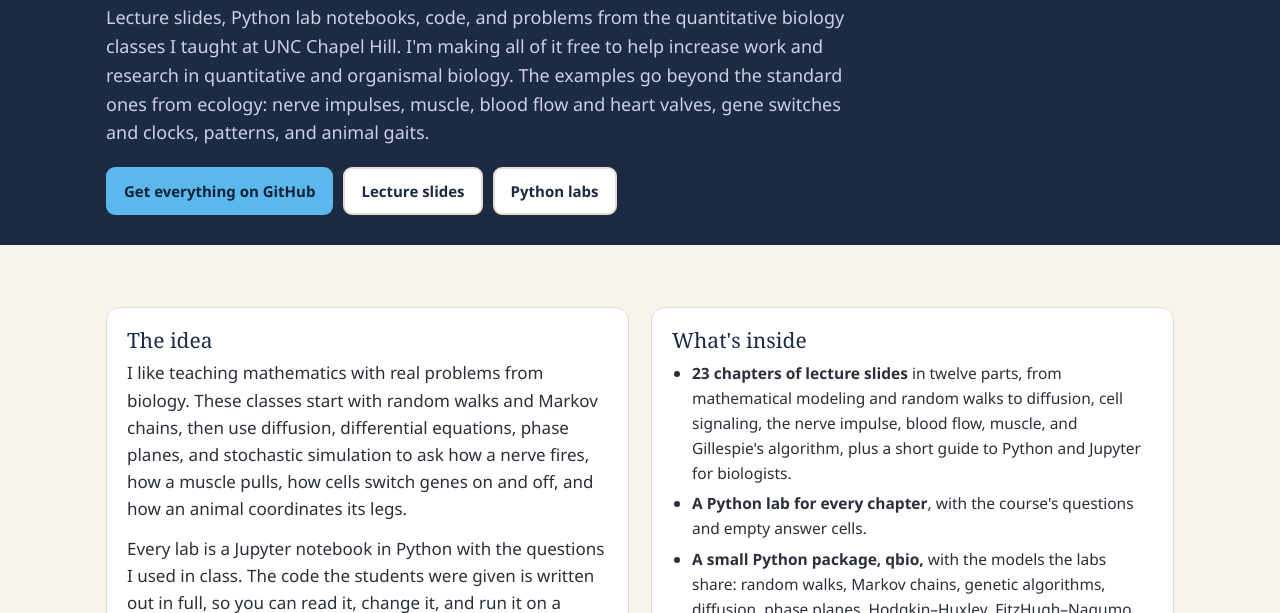
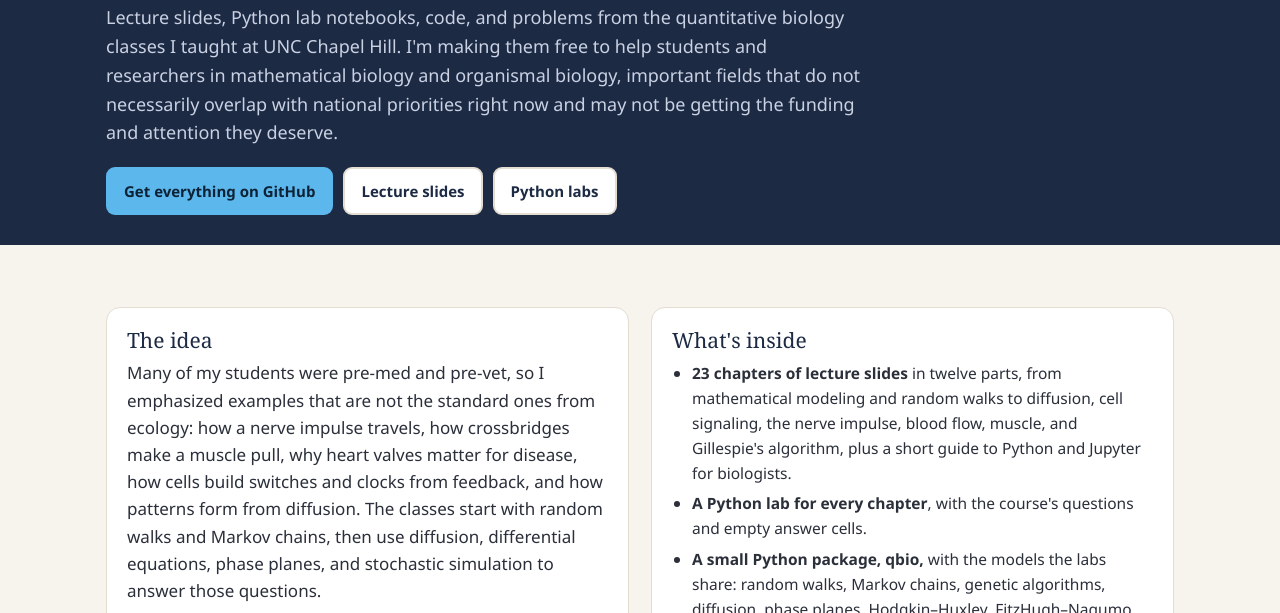
Before and after one commit to fairyflies9/fairyflies9.github.io, a plain HTML site: page qbio.html in a window 1280 px wide. Shown: the part 184-797 px from the top of the page. Drawn offline with Linux system fonts and the light colour scheme.

Commit message:
Quantitative Biology page: opening in the words of the announcement
The opening now says why the materials are free (to help students and
researchers in mathematical and organismal biology), and "The idea" says why
the examples are not the standard ecology ones (many students were pre-med
and pre-vet).

Co-Authored-By: Claude Opus 5.5 <noreply@anthropic.com>

```diff
--- a/qbio.html
+++ b/qbio.html
@@ -30,7 +30,7 @@
 <div class="page-hero"><div class="wrap">
   <div class="kicker hero-kicker">Open course materials</div>
   <h1>Introduction to Quantitative Biology</h1>
-  <p>Lecture slides, Python lab notebooks, code, and problems from the quantitative biology classes I taught at UNC Chapel Hill. I'm making all of it free to help increase work and research in quantitative and organismal biology. The examples go beyond the standard ones from ecology: nerve impulses, muscle, blood flow and heart valves, gene switches and clocks, patterns, and animal gaits.</p>
+  <p>Lecture slides, Python lab notebooks, code, and problems from the quantitative biology classes I taught at UNC Chapel Hill. I'm making them free to help students and researchers in mathematical biology and organismal biology, important fields that do not necessarily overlap with national priorities right now and may not be getting the funding and attention they deserve.</p>
   <div class="btns">
     <a class="btn solid" href="https://github.com/fairyflies9/Quantitative-Biology">Get everything on GitHub</a>
     <a class="btn line" href="https://github.com/fairyflies9/Quantitative-Biology/tree/main/lectures">Lecture slides</a>
@@ -42,7 +42,7 @@
   <div class="two">
     <div class="box">
       <h3>The idea</h3>
-      <p>I like teaching mathematics with real problems from biology. These classes start with random walks and Markov chains, then use diffusion, differential equations, phase planes, and stochastic simulation to ask how a nerve fires, how a muscle pulls, how cells switch genes on and off, and how an animal coordinates its legs.</p>
+      <p>Many of my students were pre-med and pre-vet, so I emphasized examples that are not the standard ones from ecology: how a nerve impulse travels, how crossbridges make a muscle pull, why heart valves matter for disease, how cells build switches and clocks from feedback, and how patterns form from diffusion. The classes start with random walks and Markov chains, then use diffusion, differential equations, phase planes, and stochastic simulation to answer those questions.</p>
       <p>Every lab is a Jupyter notebook in Python with the questions I used in class. The code the students were given is written out in full, so you can read it, change it, and run it on a laptop or in Google Colab.</p>
       <video controls muted playsinline preload="metadata" poster="img/qbio-showcase-poster.jpg" style="width:100%;max-width:520px;border-radius:12px;margin-top:8px;background:#0b0f17" aria-label="A one-minute tour of the course: random walks, diffusion, a limit cycle, an action potential, a traveling nerve impulse, Turing spots, pulsing blood flow, muscle crossbridges, stochastic predators and prey, and animal gaits"><source src="video/qbio-showcase.mp4" type="video/mp4"></video>
     </div>
```
